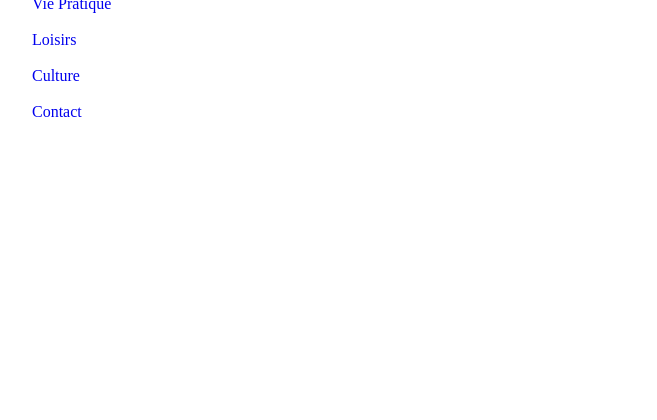
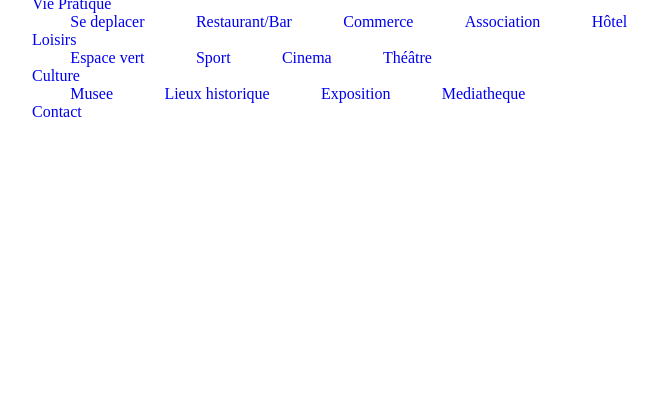
Before and after one commit to theodelsante/infomedia, a PHP site: page / in a window 1280 px wide. Shown: the part 175-595 px from the top of the page, without its empty margins (65-722 px from the left). Run offline with PHP 8.4, Linux system fonts and the light colour scheme.

Commit message:
Ajout des sous onglet

```diff
--- a/index.php
+++ b/index.php
@@ -18,26 +18,26 @@
             <ul>
                 <li><a href="/">Vie Pratique</a>
                     <ul>
-                        <li><a href="/"></a></li>
-                        <li><a href="/"></a></li>
-                        <li><a href="/"></a></li>
-                        <li><a href="/"></a></li>
-                        <li><a href="/"></a></li>
+                        <li><a href="/">Se deplacer</a></li>
+                        <li><a href="/">Restaurant/Bar</a></li>
+                        <li><a href="/">Commerce</a></li>
+                        <li><a href="/">Association</a></li>
+                        <li><a href="/">Hôtel</a></li>
                     </ul>
                 </li>
                 <li><a href="/">Loisirs</a></li>
                     <ul>
-                        <li><a href="/"></a></li>
-                        <li><a href="/"></a></li>
-                        <li><a href="/"></a></li>
-                        <li><a href="/"></a></li>
+                        <li><a href="/">Espace vert</a></li>
+                        <li><a href="/">Sport</a></li>
+                        <li><a href="/">Cinema</a></li>
+                        <li><a href="/">Théâtre</a></li>
                     </ul>
                 <li><a href="/">Culture</a></li>
                     <ul>
-                        <li><a href="/"></a></li>
-                        <li><a href="/"></a></li>
-                        <li><a href="/"></a></li>
-                        <li><a href="/"></a></li>
+                        <li><a href="/">Musee</a></li>
+                        <li><a href="/">Lieux historique</a></li>
+                        <li><a href="/">Exposition</a></li>
+                        <li><a href="/">Mediatheque</a></li>
                     </ul>
                 <li><a href="/">Contact</a></li>
             </ul>
```
